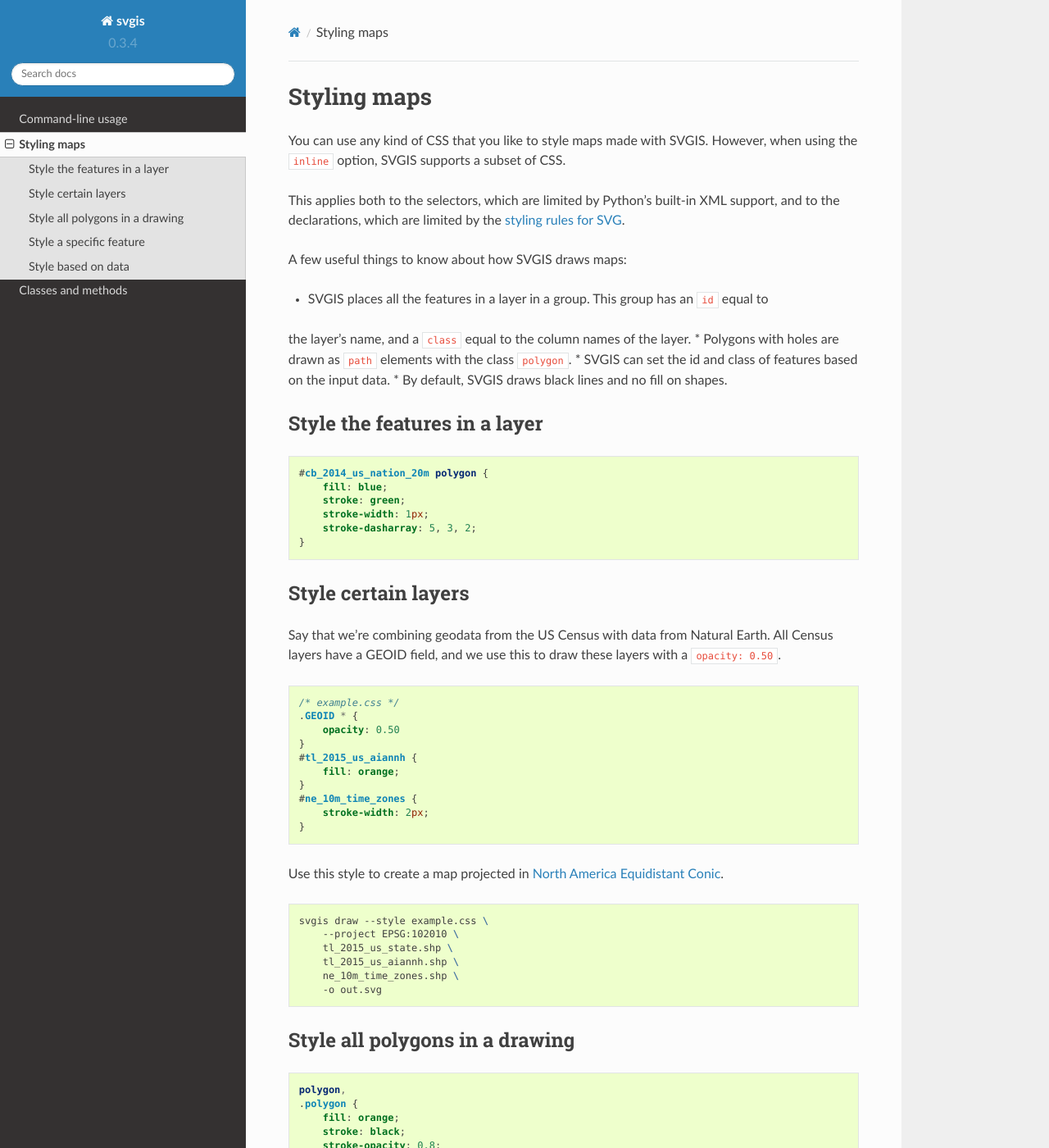
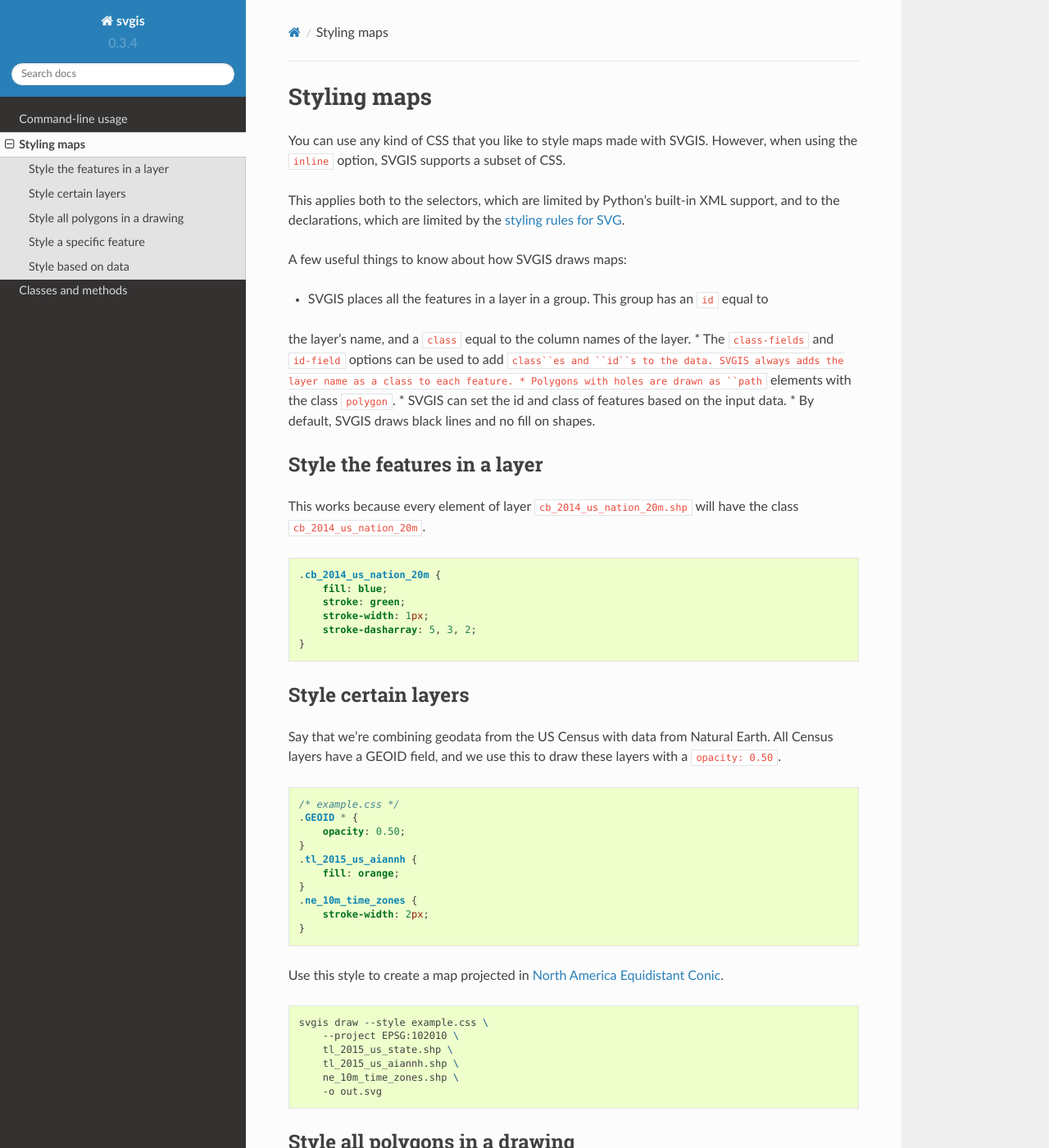
Before and after one commit to fitnr/svgis, a Sphinx documentation site: the page built from docs/styles.rst, in a window 1280 px wide and 1400 px high. Shown: the whole window at 82% size. Built offline with Sphinx 7.4.7 and the Read the Docs theme 2.0.0, drawn with Linux system fonts in a browser that asks for light colours; some of the changed text lies outside the part shown.

Commit message:
expand docs

```diff
--- a/docs/styles.rst
+++ b/docs/styles.rst
@@ -14,6 +14,8 @@ A few useful things to know about how SVGIS draws maps:
 
 * SVGIS places all the features in a layer in a group. This group has an ``id`` equal to
 the layer's name, and a ``class`` equal to the column names of the layer.
+* The ``class-fields`` and ``id-field`` options can be used to add ``class``es and ``id``s
+to the data. SVGIS always adds the layer name as a class to each feature.
 * Polygons with holes are drawn as ``path`` elements with the class ``polygon``.
 * SVGIS can set the id and class of features based on the input data.
 * By default, SVGIS draws black lines and no fill on shapes.
@@ -22,9 +24,12 @@ the layer's name, and a ``class`` equal to the column names of the layer.
 Style the features in a layer
 ^^^^^^^^^^^^^^^^^^^^^^^^^^^^^^^^^
 
+This works because every element of layer ``cb_2014_us_nation_20m.shp`` will have
+the class ``cb_2014_us_nation_20m``.
+
 .. code:: css
 
-    #cb_2014_us_nation_20m polygon {
+    .cb_2014_us_nation_20m {
         fill: blue;
         stroke: green;
         stroke-width: 1px;
@@ -43,19 +48,18 @@ layers with a ``opacity: 0.50``.
 
     /* example.css */
     .GEOID * {
-        opacity: 0.50
+        opacity: 0.50;
     }
-    #tl_2015_us_aiannh {
+    .tl_2015_us_aiannh {
         fill: orange;
     }
-    #ne_10m_time_zones {
+    .ne_10m_time_zones {
         stroke-width: 2px;
     }
 
 
 Use this style to create a map projected in
 `North America Equidistant Conic <http://epsg.io/102010>`_.
-
 
 .. code:: bash
 
@@ -70,6 +74,9 @@ Use this style to create a map projected in
 
 Style all polygons in a drawing
 ^^^^^^^^^^^^^^^^^^^^^^^^^^^^^^^^^
+
+Polygons with holes are drawn as paths, and multipolygons are drawn in groups.
+To style all polygons, use the ``.polygon`` class:
 
 .. code:: css
 
```
